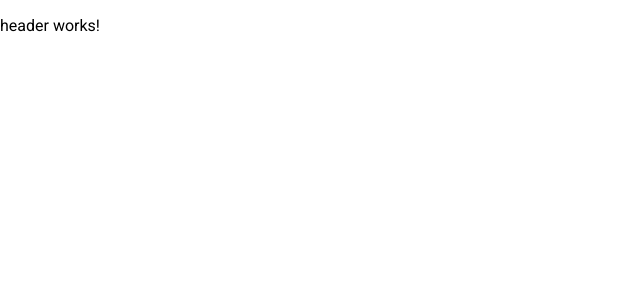
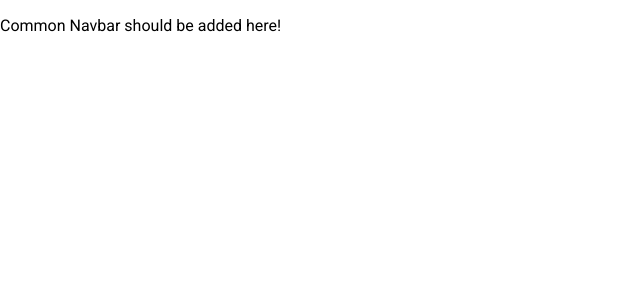
Before and after one commit to Mihitgandhi/dental-application, an Angular app: page / in a window 1280 px wide. Shown: the top 300 px of the page, without its empty margins (0-640 px from the left). Built offline with nearby package versions, Linux system fonts and the light colour scheme.

Commit message:
First change

```diff
--- a/src/app/components/header/header.component.html
+++ b/src/app/components/header/header.component.html
@@ -1,5 +1,5 @@
 <!-- Add Navbar here -->
-<p>header works!</p>
+<p>Common Navbar should be added here!</p>
 <div class="container-fluid theme-body-outline">
     <router-outlet></router-outlet>
 </div>
```
